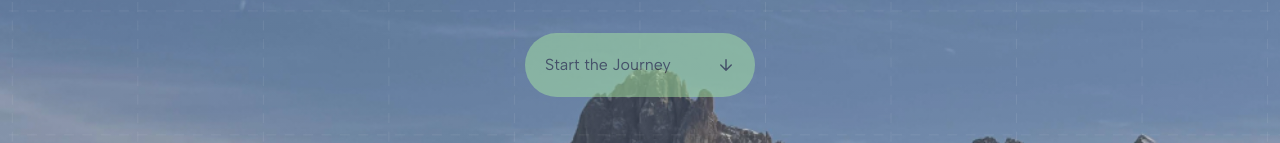
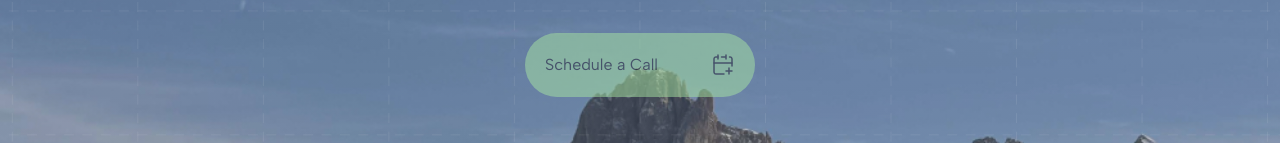
Before and after one commit to jestov/optiks, a Next.js app: page / in a window 1280 px wide. Shown: the part 583-726 px from the top of the page. Built offline with nearby package versions, Linux system fonts and the light colour scheme.

Commit message:
final updates

```diff
--- a/app/page.tsx
+++ b/app/page.tsx
@@ -10,6 +10,7 @@ import Footer from "@/components/Footer";
 import ContactSmall from "@/components/ContactSmall";
 import ArrowSmallIcon from "@/components/icons/ArrowSmallIcon";
 import Testimonials from "@/components/Testimonials";
+import CalendarIcon from "@/components/icons/CalendarIcon";
 
 type IconProps = {
   className: string;
@@ -87,12 +88,13 @@ export default function Home() {
             </h2>
           </div>
           <a
-            href="#why-optiks"
+            href="https://calendar.app.google/Cfa8NYHBW5LzbVAf8"
+            target="_blank"
             className="relative z-4 min-w-[230px] animate-pulse hover:animate-none flex justify-between items-center gap-8 px-5 md:px-5.5 py-4 md:py-5 rounded-full cursor-pointer bg-greenLighter text-secondary transition duration-500 hover:bg-greenLight"
           >
-            <div>Start the Journey</div>
-            <span className="inline-block ml-2 rotate-90">
-              <ArrowSmallIcon />
+            <div>Schedule a Call</div>
+            <span className="inline-block ml-2">
+              <CalendarIcon />
             </span>
           </a>
         </div>
--- /dev/null
+++ b/components/icons/CalendarIcon.tsx
@@ -0,0 +1,49 @@
+import React from "react";
+
+type CalendarIconProps = {
+  className?: string;
+};
+
+const CalendarIcon: React.FC<CalendarIconProps> = ({ className }) => (
+  <svg
+    xmlns="http://www.w3.org/2000/svg"
+    width="24"
+    height="24"
+    viewBox="0 0 24 24"
+    fill="none"
+    className={className}
+  >
+    <path
+      fill-rule="evenodd"
+      clip-rule="evenodd"
+      d="M15 1.25C15.4142 1.25 15.75 1.58579 15.75 2V6C15.75 6.41421 15.4142 6.75 15 6.75C14.5858 6.75 14.25 6.41421 14.25 6V4.75H10.5C10.0858 4.75 9.75 4.41421 9.75 4C9.75 3.58579 10.0858 3.25 10.5 3.25H14.25V2C14.25 1.58579 14.5858 1.25 15 1.25ZM2.25 10C2.25 9.58579 2.58579 9.25 3 9.25H21C21.4142 9.25 21.75 9.58579 21.75 10V13C21.75 13.4142 21.4142 13.75 21 13.75C20.5858 13.75 20.25 13.4142 20.25 13V10.75H3.75V19C3.75 19.6904 4.30964 20.25 5 20.25H13C13.4142 20.25 13.75 20.5858 13.75 21C13.75 21.4142 13.4142 21.75 13 21.75H5C3.48122 21.75 2.25 20.5188 2.25 19V10Z"
+      fill="#272734"
+    />
+    <path
+      fill-rule="evenodd"
+      clip-rule="evenodd"
+      d="M5 4.75C4.30964 4.75 3.75 5.30964 3.75 6V10C3.75 10.4142 3.41421 10.75 3 10.75C2.58579 10.75 2.25 10.4142 2.25 10V6C2.25 4.48122 3.48122 3.25 5 3.25H7C7.41421 3.25 7.75 3.58579 7.75 4C7.75 4.41421 7.41421 4.75 7 4.75H5Z"
+      fill="#272734"
+    />
+    <path
+      fill-rule="evenodd"
+      clip-rule="evenodd"
+      d="M7 1.25C7.41421 1.25 7.75 1.58579 7.75 2V6C7.75 6.41421 7.41421 6.75 7 6.75C6.58579 6.75 6.25 6.41421 6.25 6V2C6.25 1.58579 6.58579 1.25 7 1.25Z"
+      fill="#272734"
+    />
+    <path
+      fill-rule="evenodd"
+      clip-rule="evenodd"
+      d="M17.75 4C17.75 3.58579 18.0858 3.25 18.5 3.25H19C20.5188 3.25 21.75 4.48122 21.75 6V10C21.75 10.4142 21.4142 10.75 21 10.75C20.5858 10.75 20.25 10.4142 20.25 10V6C20.25 5.30964 19.6904 4.75 19 4.75H18.5C18.0858 4.75 17.75 4.41421 17.75 4Z"
+      fill="#272734"
+    />
+    <path
+      fill-rule="evenodd"
+      clip-rule="evenodd"
+      d="M17.9922 14.25C18.4064 14.25 18.7422 14.5858 18.7422 15V17.25H21C21.4142 17.25 21.75 17.5858 21.75 18C21.75 18.4142 21.4142 18.75 21 18.75H18.7422V21C18.7422 21.4142 18.4064 21.75 17.9922 21.75C17.578 21.75 17.2422 21.4142 17.2422 21V18.75H14.9922C14.578 18.75 14.2422 18.4142 14.2422 18C14.2422 17.5858 14.578 17.25 14.9922 17.25H17.2422V15C17.2422 14.5858 17.578 14.25 17.9922 14.25Z"
+      fill="#272734"
+    />
+  </svg>
+);
+
+export default CalendarIcon;
```
Also changed, not shown: public/img/map.svg.
